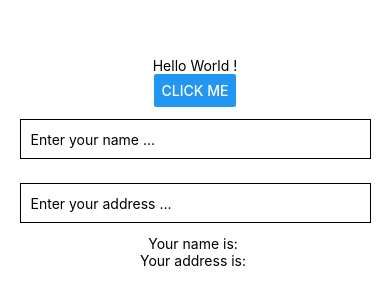
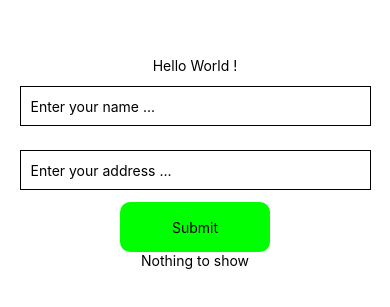
Before and after one commit to Vinhhoang-1312/VScode, a React Native app: screen / in a window 390 px wide. Shown: the part 259-566 px from the top of the page. Built offline with nearby package versions, Linux system fonts and the light colour scheme.

Commit message:
Use TouchableOpacity for button

```diff
--- a/App.js
+++ b/App.js
@@ -1,40 +1,69 @@
-import { StatusBar } from 'expo-status-bar';
+import { StatusBar } from "expo-status-bar";
 import React, { useState } from "react";
 
-import { Button, SafeAreaViewBase,TextInput,Alert,ScrollView,Image,SafeAreaView, StyleSheet, Text, View } from 'react-native';
+import {
+  Button,
+  SafeAreaViewBase,
+  TextInput,
+  Alert,
+  ScrollView,
+  Image,
+  SafeAreaView,
+  StyleSheet,
+  Text,
+  View,
+  TouchableOpacity,
+} from "react-native";
 
 export default function App() {
   const [name, setName] = useState("");
   const [address, setAddress] = useState("");
+  const [submitted, setSubmitted] = useState(false);
+
+  const handleSubmit = () => {
+    setSubmitted(!submitted);
+    if (submitted) {
+      setName("");
+      setAddress("");
+    }
+  };
   return (
-   <SafeAreaView style={styles.container}>
-    {/* //text// */}
-     <Text >Hello World !</Text>
-     <Button
-     title= "Click me" />
-    <TextInput
+    <SafeAreaView style={styles.container}>
+      <Text>Hello World !</Text>
+
+      <TextInput
+        value={name}
         style={styles.input}
         onChangeText={(value) => setName(value)}
         placeholder="Enter your name ..."
       />
-        <TextInput
+      <TextInput
+        value={address}
         style={styles.input}
         onChangeText={(value) => setAddress(value)}
         placeholder="Enter your address ..."
       />
-      <Text style={styles.text}>Your name is: {name}</Text>
-      <Text style={styles.address}>Your address is: {address}</Text>
+      <TouchableOpacity style={styles.Button} onPress={handleSubmit}>
+        <Text style={styles.text}>{submitted ? "Clear" : "Submit"}</Text>
+      </TouchableOpacity>
 
-   </SafeAreaView>
+      {submitted ? (
+        <View>
+          <Text style={styles.text}>Your name is: {name}</Text>
+          <Text style={styles.address}>Your address is: {address}</Text>
+        </View>
+      ) : (
+        <Text>Nothing to show</Text>
+      )}
+    </SafeAreaView>
   );
 }
 const styles = StyleSheet.create({
   container: {
-flex:1,
-    backgroundColor: '#fff',
-    alignItems:'center',
-    justifyContent:'center',
-
+    flex: 1,
+    backgroundColor: "#fff",
+    alignItems: "center",
+    justifyContent: "center",
   },
 
   input: {
@@ -44,4 +73,12 @@ flex:1,
     borderWidth: 1,
     padding: 10,
   },
+  Button: {
+    backgroundColor: "#00ff00",
+    width: 150,
+    height: 50,
+    alignItems: "center",
+    borderRadius: 10,
+    justifyContent: "center",
+  },
 });
```
